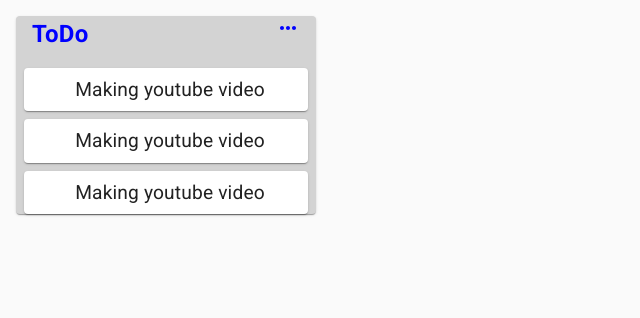
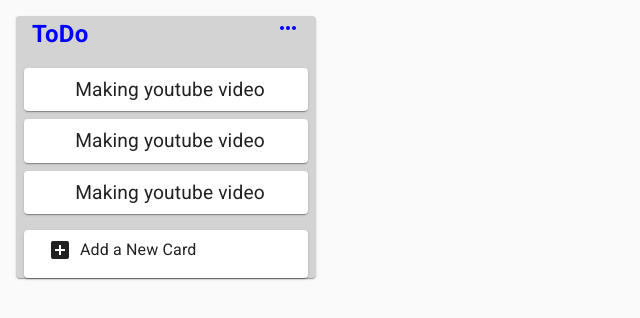
Before and after one commit to lutfullahcelenk/trello-clone-app, a React (Create React App) app: page / in a window 1280 px wide. Shown: the top 318 px of the page, without its empty margins (0-640 px from the left). Built offline with nearby package versions, Linux system fonts and the light colour scheme.

Commit message:
InputContainer is added and icon and typosgraphy is written and now will add click and open part

```diff
--- a/src/components/List/List.js
+++ b/src/components/List/List.js
@@ -3,6 +3,7 @@ import { CssBaseline, Paper, Typography } from '@material-ui/core';
 import { makeStyles } from '@material-ui/core';
 import Title from './Title';
 import Card from './Card';
+import InputContainer from '../input/InputContainer';
 
 const useStyle = makeStyles((theme) => ({
     //theme's spacing default value : 8px
@@ -25,6 +26,7 @@ const List = () => {
                 <Card />
                 <Card />
                 <Card />
+                <InputContainer />
             </Paper>
 
         </div>
--- /dev/null
+++ b/src/components/input/InputContainer.js
@@ -0,0 +1,42 @@
+import { Paper, Typography } from "@material-ui/core";
+import React from "react";
+import { makeStyles } from "@material-ui/core";
+import { AddBox } from "@material-ui/icons";
+
+const useStyle = makeStyles((theme) => ({
+  //theme's spacing default value : 8px
+
+  root: {
+    marginTop: theme.spacing(2),
+  },
+
+  addCard: {
+    display: "flex",
+    padding: theme.spacing(1, 1, 1, 2),
+    margin: theme.spacing(0, 1, 1, 1),
+    background: "#lightgray",
+    "&:hover" : {
+        backgroundColor : "green",
+        color: "white",
+    }
+  },
+
+  addBox: {
+      margin: theme.spacing(0,1,1,1),
+  }
+}));
+
+const InputContainer = () => {
+  const classes = useStyle();
+
+  return (
+    <div className={classes.root}>
+      <Paper className={classes.addCard}>
+        <AddBox className={classes.addBox} />
+        <Typography>Add a New Card</Typography>
+      </Paper>
+    </div>
+  );
+};
+
+export default InputContainer;
```
